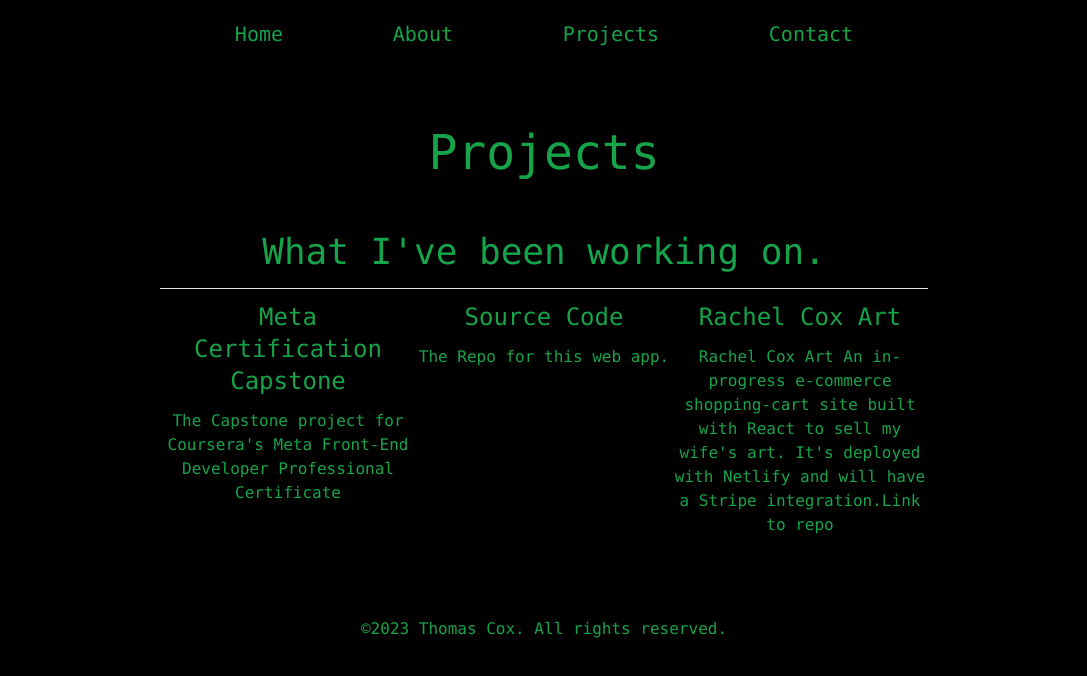
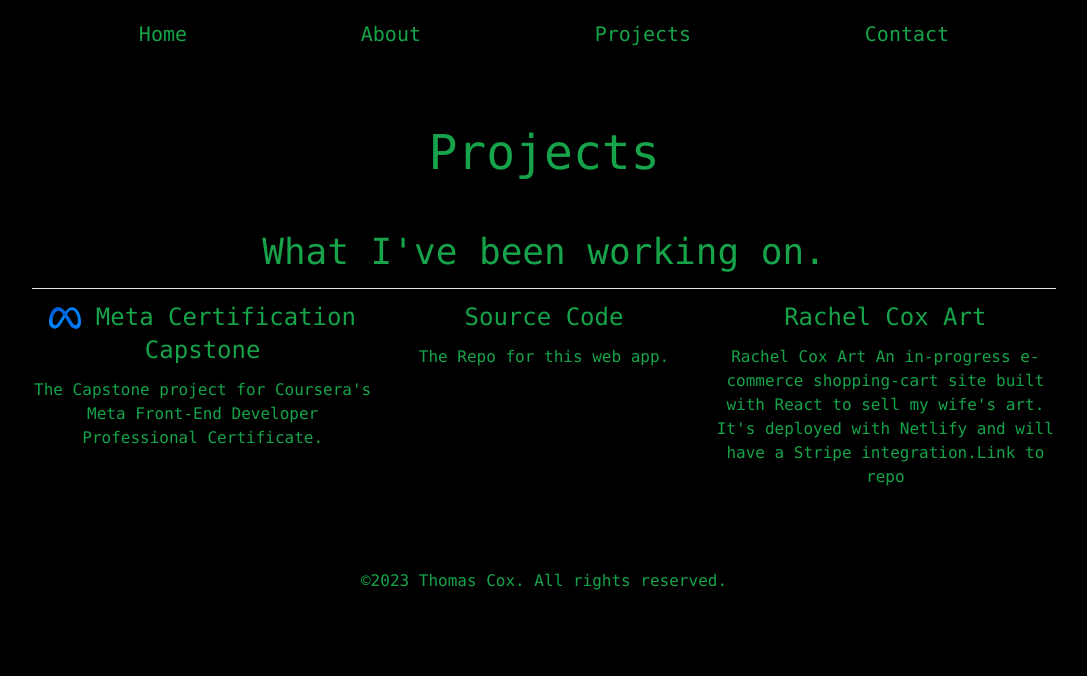
Before and after one commit to thmscly/thomas-cox, a React (Vite) app: page /projects in a window 1280 px wide. Shown: the top 676 px of the page, without its empty margins (96-1183 px from the left). Built offline with nearby package versions, Linux system fonts and the light colour scheme.

Commit message:
added meta logo to projects

```diff
--- a/src/App.jsx
+++ b/src/App.jsx
@@ -9,7 +9,7 @@
 function App() {
   return (
     <div className="grid justify-items-center text-green-600 font-mono min-w-screen min-h-screen bg-black pb-2">
-      <div className="w-3/5">
+      <div className="w-4/5">
         <div>
           <NavBar />
         </div>
--- a/src/pages/Projects.jsx
+++ b/src/pages/Projects.jsx
@@ -1,15 +1,20 @@
 import React from "react";
 import PageLayout from "../layouts/PageLayout";
+import MetaLogo from "../assets/META.svg";
+
+const metaLogo = (
+  <img className="inline-block h-8 w-8" src={MetaLogo} alt="Meta Logo" />
+);
 
 const title = "Projects";
 const info = "What I've been working on.";
 const content = (
   <div className="flex flex-row">
     <div className="basis-1/3">
-      <h3>Meta Certification Capstone</h3>
+      <h3> {metaLogo} Meta Certification Capstone</h3>
       <p>
         The Capstone project for Coursera's Meta Front-End Developer
-        Professional Certificate
+        Professional Certificate.
       </p>
     </div>
     <div className="basis-1/3">
```
